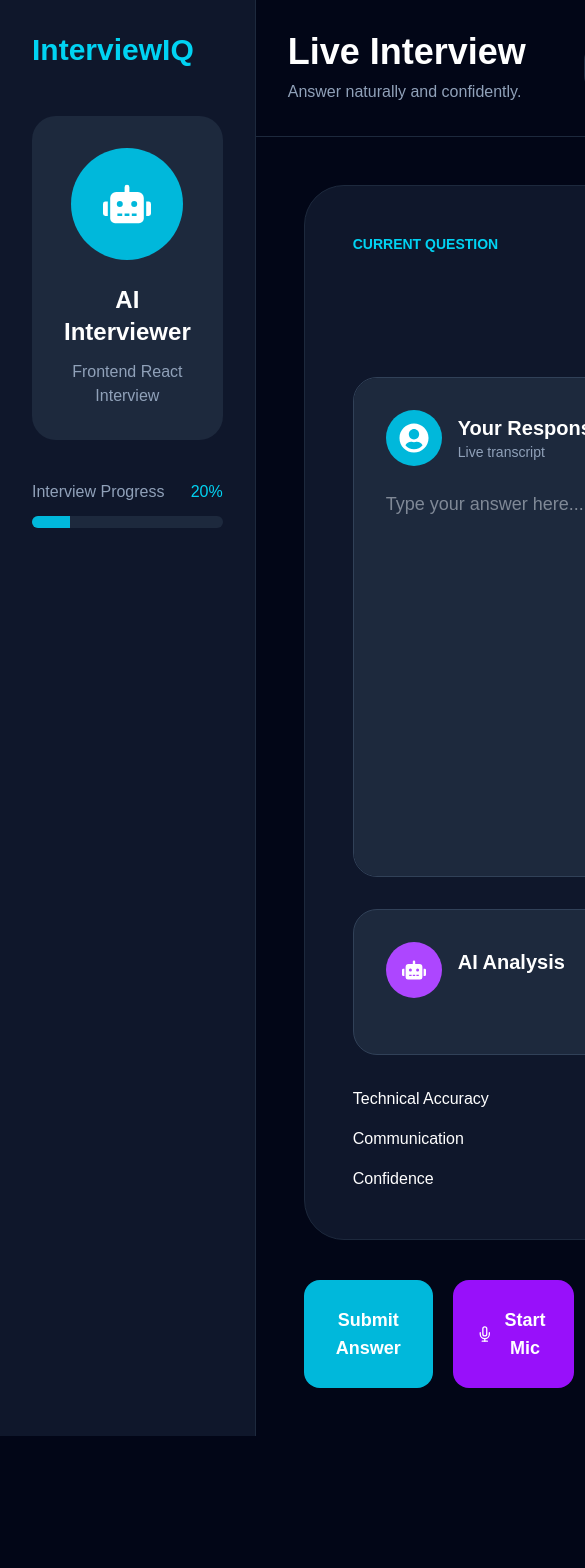
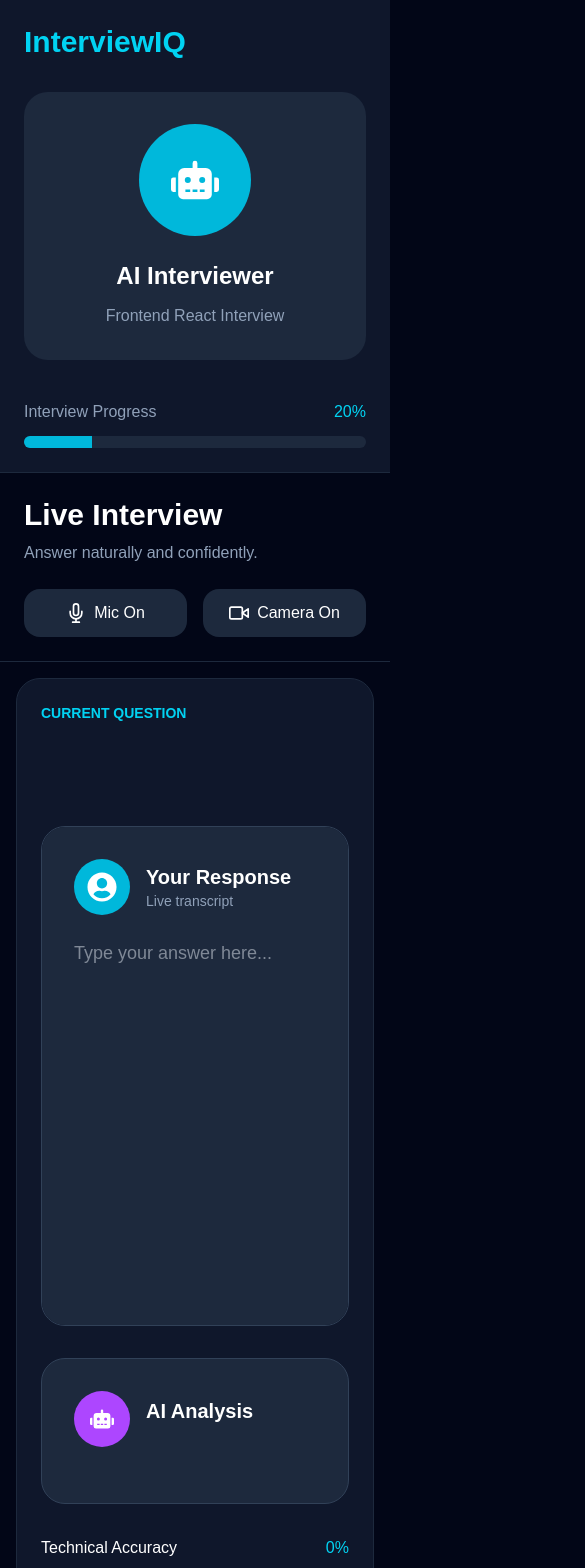
Before and after one commit to abhi-sri94/interviewiq, a React (Vite) app in the folder interviewiq/frontend/: page /interview in a window 390 px wide. Shown: the top 1568 px of the page, 585 px wide, since content can reach past the window. Before the commit the page ends 1436 px from the top, so only its background shows below. Built offline with nearby package versions, Linux system fonts and the light colour scheme; no server answers; the HTML template or start-up script is replaced by a standard one.

Commit message:
Make InterviewPage fully responsive for mobile

```diff
--- a/interviewiq/frontend/src/pages/InterviewPage.jsx
+++ b/interviewiq/frontend/src/pages/InterviewPage.jsx
@@ -160,9 +160,9 @@ function InterviewPage() {
 
     if (codingMode && currentCodingQuestion) {
         return (
-            <div className="min-h-screen bg-[#020617] text-white p-10">
+            <div className="min-h-screen bg-[#020617] text-white p-6 md:p-10">
 
-                <h1 className="text-4xl font-bold mb-6">
+                <h1 className="text-3xl md:text-4xl font-bold mb-6">
                     {currentCodingQuestion.title}
                 </h1>
 
@@ -185,11 +185,11 @@ function InterviewPage() {
                     />
                 </div>
 
-                <div className="flex gap-4 mt-6">
+                <div className="flex flex-col md:flex-row gap-4 mt-6">
 
                     <button
                         onClick={runCode}
-                        className="bg-green-500 px-6 py-3 rounded-2xl"
+                        className="bg-green-500 px-6 py-3 rounded-2xl w-full md:w-auto"
                     >
                         Run Code
                     </button>
@@ -197,7 +197,7 @@ function InterviewPage() {
                     <button
                         onClick={startCodingRound}
                         disabled={isFetchingCode}
-                        className="bg-yellow-500 px-6 py-3 rounded-2xl flex items-center gap-2 disabled:opacity-50"
+                        className="bg-yellow-500 px-6 py-3 rounded-2xl flex items-center justify-center gap-2 disabled:opacity-50 w-full md:w-auto"
                     >
                         {isFetchingCode ? (
                             <>
@@ -214,12 +214,12 @@ function InterviewPage() {
         );
     }
     return (
-        <div className="min-h-screen bg-[#020617] text-white flex">
+        <div className="min-h-screen bg-[#020617] text-white flex flex-col md:flex-row">
 
             {/* Left Panel */}
-            <div className="w-[320px] bg-slate-900 border-r border-slate-800 p-8">
+            <div className="w-full md:w-[320px] bg-slate-900 border-b md:border-b-0 md:border-r border-slate-800 p-6 md:p-8">
 
-                <h1 className="text-3xl font-black text-cyan-400 mb-12">
+                <h1 className="text-3xl font-black text-cyan-400 mb-8 md:mb-12">
                     InterviewIQ
                 </h1>
 
@@ -265,10 +265,10 @@ function InterviewPage() {
             <div className="flex-1 flex flex-col">
 
                 {/* Top */}
-                <div className="border-b border-slate-800 p-8 flex items-center justify-between">
+                <div className="border-b border-slate-800 p-6 md:p-8 flex flex-col md:flex-row items-start md:items-center justify-between gap-6">
 
                     <div>
-                        <h1 className="text-4xl font-black">
+                        <h1 className="text-3xl md:text-4xl font-black">
                             Live Interview
                         </h1>
 
@@ -288,13 +288,13 @@ function InterviewPage() {
                         )}
                     </div>
 
-                    <div className="flex gap-4">
+                    <div className="flex gap-4 w-full md:w-auto">
 
-                        <button className="bg-slate-800 px-6 py-3 rounded-2xl flex items-center gap-2 hover:bg-slate-700 transition">
+                        <button className="flex-1 md:flex-none justify-center bg-slate-800 px-6 py-3 rounded-2xl flex items-center gap-2 hover:bg-slate-700 transition">
                             <FiMic className="text-xl" /> Mic On
                         </button>
 
-                        <button className="bg-slate-800 px-6 py-3 rounded-2xl flex items-center gap-2 hover:bg-slate-700 transition">
+                        <button className="flex-1 md:flex-none justify-center bg-slate-800 px-6 py-3 rounded-2xl flex items-center gap-2 hover:bg-slate-700 transition">
                             <FiVideo className="text-xl" /> Camera On
                         </button>
 
@@ -303,20 +303,20 @@ function InterviewPage() {
                 </div>
 
                 {/* Question Area */}
-                <div className="flex-1 p-12">
+                <div className="flex-1 p-4 md:p-12">
 
                     <motion.div
                         initial={{ opacity: 0, y: 25 }}
                         animate={{ opacity: 1, y: 0 }}
                         transition={{ duration: 0.7 }}
-                        className="bg-slate-900 border border-slate-800 rounded-[40px] p-12"
+                        className="bg-slate-900 border border-slate-800 rounded-3xl md:rounded-[40px] p-6 md:p-12"
                     >
 
                         <div className="text-cyan-400 text-sm font-semibold mb-4">
                             CURRENT QUESTION
                         </div>
 
-                        <h2 className="text-4xl font-bold leading-relaxed">
+                        <h2 className="text-2xl md:text-4xl font-bold leading-relaxed">
                             <TypeAnimation
                                 key={question}
                                 sequence={[question]}
@@ -410,7 +410,7 @@ function InterviewPage() {
                     </motion.div>
 
                     {/* Controls */}
-                    <div className="flex gap-5 mt-10">
+                    <div className="flex flex-col md:flex-row gap-5 mt-10">
 
                         <button
                             onClick={async () => {
@@ -469,14 +469,14 @@ function InterviewPage() {
                                     setLoading(false);
                                 }
                             }}
-                            className="bg-cyan-500 hover:bg-cyan-600 transition px-8 py-4 rounded-2xl text-lg font-semibold"
+                            className="w-full md:w-auto justify-center bg-cyan-500 hover:bg-cyan-600 transition px-8 py-4 rounded-2xl text-lg font-semibold"
                         >
                             Submit Answer
                         </button>
 
                         <button
                             onClick={isListening ? stopListening : startListening}
-                            className={`px-6 py-3 flex items-center gap-2 transition rounded-2xl text-lg font-semibold ${
+                            className={`w-full md:w-auto justify-center px-6 py-3 flex items-center gap-2 transition rounded-2xl text-lg font-semibold ${
                                 isListening
                                     ? "bg-red-500 hover:bg-red-600 shadow-[0_0_20px_rgba(239,68,68,0.5)] animate-pulse"
                                     : "bg-purple-600 hover:bg-purple-700"
@@ -491,14 +491,14 @@ function InterviewPage() {
                                 console.log("BUTTON CLICKED");
                                 nextQuestion();
                             }}
-                            className="px-6 py-3 border border-cyan-400 rounded-xl hover:bg-cyan-500/20 transition"
+                            className="w-full md:w-auto justify-center px-6 py-3 border border-cyan-400 rounded-xl hover:bg-cyan-500/20 transition"
                         >
                             Next Question
                         </button>
                         <button
                             onClick={startCodingRound}
                             disabled={isFetchingCode}
-                            className="px-6 py-3 flex items-center gap-2 bg-yellow-500 hover:bg-yellow-600 transition rounded-2xl text-lg font-semibold text-slate-900 disabled:opacity-50"
+                            className="w-full md:w-auto justify-center px-6 py-3 flex items-center gap-2 bg-yellow-500 hover:bg-yellow-600 transition rounded-2xl text-lg font-semibold text-slate-900 disabled:opacity-50"
                         >
                             {isFetchingCode ? (
                                 <>
```
